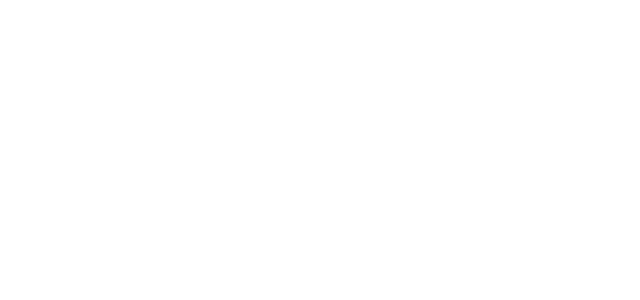
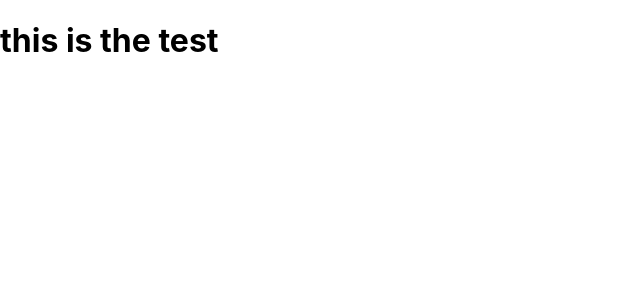
Before and after one commit to mubarakkkkkk/chat-app, a React (Create React App) app: page / in a window 1280 px wide. Shown: the top 300 px of the page, without its empty margins (0-640 px from the left). Built offline with nearby package versions, Linux system fonts and the light colour scheme.

Commit message:
routing sucessful

```diff
--- a/src/App.js
+++ b/src/App.js
@@ -1,24 +1,29 @@
 import React from 'react'
-import {BrowserRouter as Router, Route, Switch} from "react-router-dom"
+import { BrowserRouter as Router, Routes, Route, } from "react-router-dom"
+import Home from './Home'
 import CreateAcct from "./Auth/CreateAcct"
 import Forgottenpass from "./Auth/ForgottenPass"
+import Jesica from './Jesica'
 
 const App = () => {
   return (
-   <Router>
-    <div>
-      <Switch>
-        <Route path='/CreateAcct'>
-          <CreateAcct />
-        </Route>
-      </Switch>
-      <Switch>
-        <Route path='/Forgottenpass'>
-          <Forgottenpass />
-        </Route>
-      </Switch>
-    </div>
-   </Router>
+    <Router>
+      <div>
+        {/* <nav>
+          <Link to="/">App</Link> | <Link to="/createAcct">Create Account</Link> |{" "}
+          <Link to="/forgottenpass">Forgot Password</Link> |{" "}
+          <Link to="/jesica">Jesica</Link>
+        </nav> */}
+        <Routes>
+          <Route path="/" element={<Home />} />
+          <Route path="/createAcct" element={<CreateAcct />} />
+          <Route path="/forgottenpass" element={<Forgottenpass />} />
+          <Route path="/jesica" element={<Jesica />} />
+          {/* Optional 404 Not Found route */}
+          <Route path="*" element={<div>404 - Page Not Found</div>} />
+        </Routes>
+      </div>
+    </Router>
   )
 }
 
--- /dev/null
+++ b/src/Home.jsx
@@ -0,0 +1,13 @@
+import React from 'react'
+
+const Home = () => {
+  return (
+    <div>
+      <h1>
+        this is the test
+      </h1>
+    </div>
+  )
+}
+
+export default Home
```
